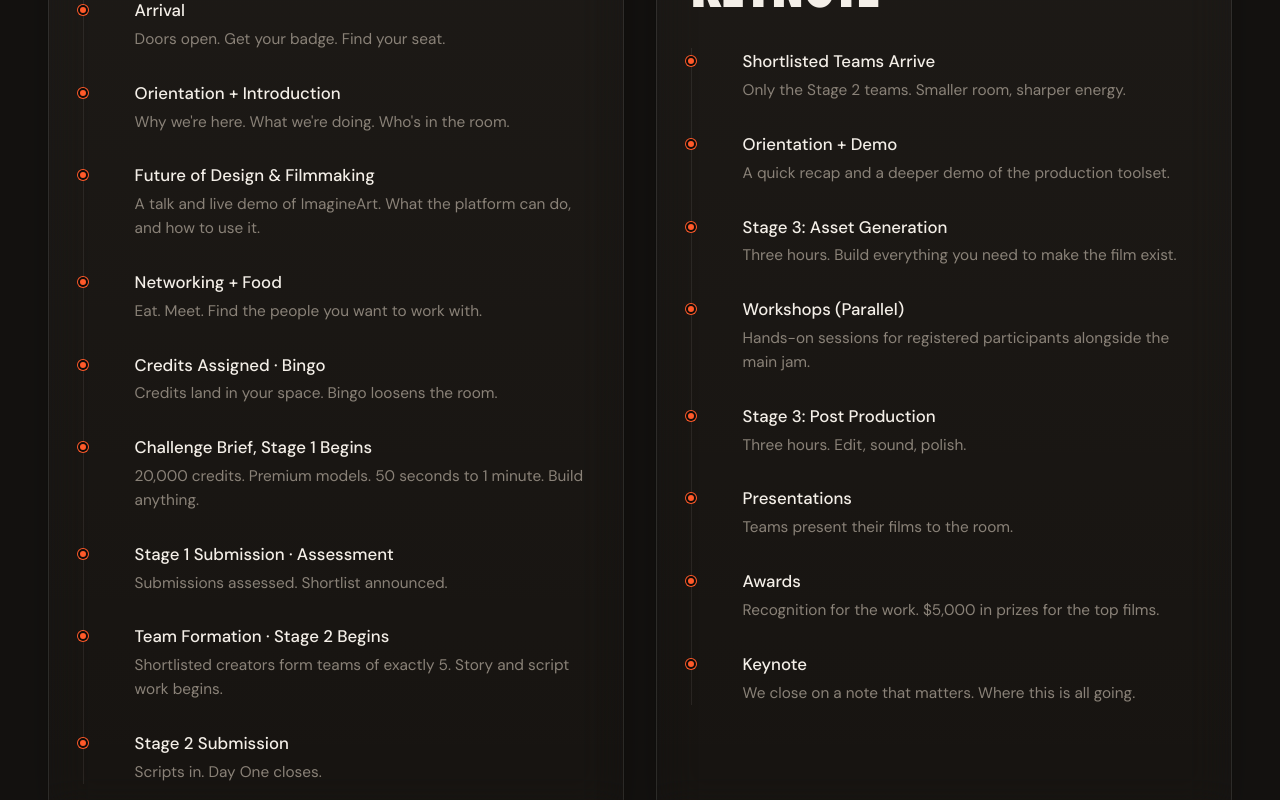
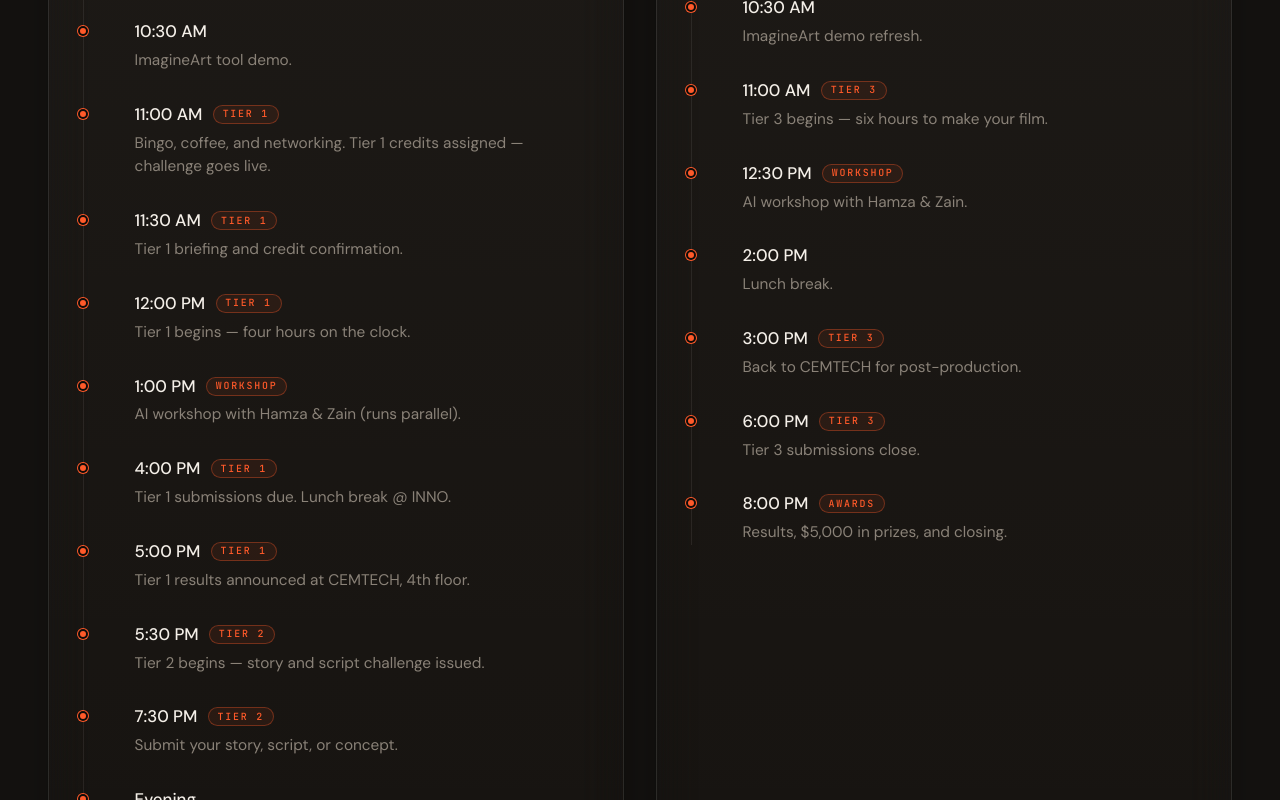
Before and after one commit to Harris-giki/AI-Playground, a Next.js app: page /details in a window 1280 px wide. Shown: the part 1600-2400 px from the top of the page. Built offline with nearby package versions, Linux system fonts and the light colour scheme.

Commit message:
Tiers and Timeline added/updated

```diff
--- a/src/app/details/page.tsx
+++ b/src/app/details/page.tsx
@@ -1,11 +1,17 @@
 import type { Metadata } from "next";
 import { ScrollReveal } from "@/components/ScrollReveal";
+import { TierChallengeRow } from "@/components/TierChallengeRow";
 import {
   IconCalendar,
   IconMapPin,
   IconClock,
   IconArrowRight,
 } from "@/components/icons";
+import {
+  dayOneSchedule,
+  dayTwoSchedule,
+  tierChallenges,
+} from "@/lib/event-details";
 import { applyFormUrl, eventDateLabel } from "@/lib/site";
 
 export const metadata: Metadata = {
@@ -30,77 +36,6 @@ const qualities = [
   {
     title: "Genuine curiosity",
     desc: "About where creativity is going, and the courage to meet it.",
-  },
-];
-
-const dayOne = [
-  { title: "Arrival", desc: "Doors open. Get your badge. Find your seat." },
-  {
-    title: "Orientation + Introduction",
-    desc: "Why we're here. What we're doing. Who's in the room.",
-  },
-  {
-    title: "Future of Design & Filmmaking",
-    desc: "A talk and live demo of ImagineArt. What the platform can do, and how to use it.",
-  },
-  {
-    title: "Networking + Food",
-    desc: "Eat. Meet. Find the people you want to work with.",
-  },
-  {
-    title: "Credits Assigned · Bingo",
-    desc: "Credits land in your space. Bingo loosens the room.",
-  },
-  {
-    title: "Challenge Brief, Stage 1 Begins",
-    desc: "20,000 credits. Premium models. 50 seconds to 1 minute. Build anything.",
-  },
-  {
-    title: "Stage 1 Submission · Assessment",
-    desc: "Submissions assessed. Shortlist announced.",
-  },
-  {
-    title: "Team Formation · Stage 2 Begins",
-    desc: "Shortlisted creators form teams of exactly 5. Story and script work begins.",
-  },
-  {
-    title: "Stage 2 Submission",
-    desc: "Scripts in. Day One closes.",
-  },
-];
-
-const dayTwo = [
-  {
-    title: "Shortlisted Teams Arrive",
-    desc: "Only the Stage 2 teams. Smaller room, sharper energy.",
-  },
-  {
-    title: "Orientation + Demo",
-    desc: "A quick recap and a deeper demo of the production toolset.",
-  },
-  {
-    title: "Stage 3: Asset Generation",
-    desc: "Three hours. Build everything you need to make the film exist.",
-  },
-  {
-    title: "Workshops (Parallel)",
-    desc: "Hands-on sessions for registered participants alongside the main jam.",
-  },
-  {
-    title: "Stage 3: Post Production",
-    desc: "Three hours. Edit, sound, polish.",
-  },
-  {
-    title: "Presentations",
-    desc: "Teams present their films to the room.",
-  },
-  {
-    title: "Awards",
-    desc: "Recognition for the work. $5,000 in prizes for the top films.",
-  },
-  {
-    title: "Keynote",
-    desc: "We close on a note that matters. Where this is all going.",
   },
 ];
 
@@ -137,7 +72,7 @@ export default function Details() {
             <span className="label-eyebrow">The Event</span>
           </div>
           <h1 className="title-hero mb-8 descender-safe max-w-[1000px]">
-            Two days, three stages,
+            Two days, three tiers,
             <br />
             <em
               className="text-outline accent"
@@ -184,7 +119,7 @@ export default function Details() {
                 className="w-[18px] h-[18px]"
                 style={{ color: "var(--accent)" }}
               />
-              <span className="meta-inline">2 Days · 3 Stages</span>
+              <span className="meta-inline">2 Days · 3 Tiers</span>
             </div>
             <div className="flex items-center gap-2.5">
               <IconMapPin
@@ -221,9 +156,8 @@ export default function Details() {
               <em>moving fast.</em>
             </h2>
             <p className="prose-body mb-14 max-w-[640px]">
-              Day One pulls the room together and runs Stage 1 and Stage 2. Day Two
-              is for the shortlisted teams making the films, presenting, and taking
-              home a share of the $5,000 prize pool.
+              Day One runs Tier 1 and Tier 2 at CEMTECH and Vyro. Day Two is Tier 3,
+              final submissions, and the $5,000 prize announcement.
             </p>
           </ScrollReveal>
 
@@ -232,15 +166,20 @@ export default function Details() {
               <div className="day-card">
                 <p className="label-day mb-3">Day 01</p>
                 <h3 className="title-lg descender-safe mb-8">
-                  Arrival, Stage 1, Stage 2
+                  Tier 1 & Tier 2
                 </h3>
                 <div className="timeline">
-                  {dayOne.map((item) => (
+                  {dayOneSchedule.map((item, index) => (
                     <div
-                      key={item.title}
+                      key={`day1-${index}`}
                       className="timeline-dot relative pl-5 pb-7 last:pb-0"
                     >
-                      <p className="timeline-title">{item.title}</p>
+                      <div className="timeline-head">
+                        <p className="timeline-title">{item.time}</p>
+                        {item.tag ? (
+                          <span className="timeline-tag">{item.tag}</span>
+                        ) : null}
+                      </div>
                       <p className="timeline-desc">{item.desc}</p>
                     </div>
                   ))}
@@ -252,15 +191,20 @@ export default function Details() {
               <div className="day-card">
                 <p className="label-day mb-3">Day 02</p>
                 <h3 className="title-lg descender-safe mb-8">
-                  Stage 3, Presentations, Keynote
+                  Tier 3 & Awards
                 </h3>
                 <div className="timeline">
-                  {dayTwo.map((item) => (
+                  {dayTwoSchedule.map((item, index) => (
                     <div
-                      key={item.title}
+                      key={`day2-${index}`}
                       className="timeline-dot relative pl-5 pb-7 last:pb-0"
                     >
-                      <p className="timeline-title">{item.title}</p>
+                      <div className="timeline-head">
+                        <p className="timeline-title">{item.time}</p>
+                        {item.tag ? (
+                          <span className="timeline-tag">{item.tag}</span>
+                        ) : null}
+                      </div>
                       <p className="timeline-desc">{item.desc}</p>
                     </div>
                   ))}
@@ -268,6 +212,31 @@ export default function Details() {
               </div>
             </ScrollReveal>
           </div>
+
+          <ScrollReveal delay={0.08}>
+            <div className="challenges-block">
+              <div className="section-head mb-6">
+                <span className="label-eyebrow">The Challenges</span>
+              </div>
+              <h2 className="title-display mb-4 descender-safe">
+                Three tiers.
+                <br />
+                <em>Prove it at every stage.</em>
+              </h2>
+              <p className="prose-body mb-10 max-w-[640px]">
+                Each tier narrows the room. Credits, tools, and time limits shift
+                — only the strongest stories make it to the final cut.
+              </p>
+
+              <div className="stages-shell stages-shell--tiers">
+                {tierChallenges.map((tier, index) => (
+                  <ScrollReveal key={tier.id} delay={index * 0.05}>
+                    <TierChallengeRow tier={tier} />
+                  </ScrollReveal>
+                ))}
+              </div>
+            </div>
+          </ScrollReveal>
         </div>
       </section>
 
--- a/src/app/globals.css
+++ b/src/app/globals.css
@@ -1684,6 +1684,69 @@ strong { color: var(--ink); font-weight: 500; }
     0 28px 44px -24px rgba(20, 17, 14, 0.18);
 }
 
+/* Challenges block — below schedule on /details */
+.challenges-block {
+  margin-top: clamp(3.5rem, 7vw, 5.5rem);
+  padding-top: clamp(2.5rem, 5vw, 4rem);
+  border-top: 1px solid rgba(244, 239, 232, 0.08);
+}
+[data-theme="light"] .challenges-block {
+  border-top-color: rgba(20, 17, 14, 0.08);
+}
+
+.tier-row__meta {
+  display: flex;
+  align-items: center;
+  gap: 0.5rem;
+  flex-wrap: wrap;
+}
+
+/* Extra breathing room between tier blocks on /details */
+.stages-shell--tiers .stage-row {
+  border-bottom: 0;
+  padding-bottom: clamp(0.75rem, 2vw, 1.25rem);
+}
+
+.stages-shell--tiers .animate-on-scroll + .animate-on-scroll {
+  margin-top: clamp(2.5rem, 5vw, 4rem);
+  padding-top: clamp(2rem, 4vw, 3rem);
+  border-top: 1px solid rgba(244, 239, 232, 0.08);
+}
+
+[data-theme="light"] .stages-shell--tiers .animate-on-scroll + .animate-on-scroll {
+  border-top-color: rgba(20, 17, 14, 0.08);
+}
+
+/* Timeline row header — time + optional tier/workshop tag */
+.timeline-head {
+  display: flex;
+  align-items: center;
+  gap: 0.65rem;
+  flex-wrap: wrap;
+  margin-bottom: 0.25rem;
+}
+
+.timeline-head .timeline-title {
+  margin-bottom: 0;
+}
+
+.timeline-tag {
+  font-family: var(--font-mono), monospace;
+  font-size: 0.62rem;
+  letter-spacing: 0.18em;
+  text-transform: uppercase;
+  color: var(--accent);
+  font-weight: 500;
+  padding: 0.22rem 0.55rem;
+  border-radius: 999px;
+  border: 1px solid color-mix(in srgb, var(--accent) 35%, transparent);
+  background: color-mix(in srgb, var(--accent) 8%, transparent);
+  line-height: 1;
+}
+[data-theme="light"] .timeline-tag {
+  background: color-mix(in srgb, var(--accent) 6%, white);
+}
+
 /* ── CTA Shell — wraps the closing call to action ── */
 
 .cta-shell {
--- /dev/null
+++ b/src/components/TierChallengeRow.tsx
@@ -0,0 +1,31 @@
+import type { TierChallenge } from "@/lib/event-details";
+
+type Props = {
+  tier: TierChallenge;
+};
+
+export function TierChallengeRow({ tier }: Props) {
+  return (
+    <div className="stage-row" data-hover={tier.hover}>
+      <div className="stage-index" aria-hidden>
+        {tier.id}
+      </div>
+      <div>
+        <div className="tier-row__meta mb-2">
+          <p className="label-stage mb-0">Tier {tier.id}</p>
+          <span className="meta-tag">{tier.day}</span>
+          <span className="meta-tag">{tier.format}</span>
+        </div>
+        <h3 className="title-lg descender-safe mb-[0.7rem]">{tier.name}</h3>
+        <p className="prose-body-sm max-w-[560px] mb-[1.8rem]">{tier.desc}</p>
+        <div className="flex gap-2 flex-wrap">
+          {tier.pills.map((pill) => (
+            <span key={pill} className="meta-tag">
+              {pill}
+            </span>
+          ))}
+        </div>
+      </div>
+    </div>
+  );
+}
--- /dev/null
+++ b/src/lib/event-details.ts
@@ -0,0 +1,155 @@
+export type ScheduleItem = {
+  time: string;
+  desc: string;
+  tag?: string;
+};
+
+export type TierChallenge = {
+  id: string;
+  day: string;
+  format: string;
+  name: string;
+  desc: string;
+  pills: string[];
+  hover: string;
+};
+
+export const dayOneSchedule: ScheduleItem[] = [
+  {
+    time: "9:00 AM",
+    desc: "Arrival and onboarding at CEMTECH reception — tags and wristbands.",
+  },
+  {
+    time: "10:00 AM",
+    desc: "Opening orientation at Vyro office, 4th floor.",
+  },
+  {
+    time: "10:30 AM",
+    desc: "ImagineArt tool demo.",
+  },
+  {
+    time: "11:00 AM",
+    desc: "Bingo, coffee, and networking. Tier 1 credits assigned — challenge goes live.",
+    tag: "Tier 1",
+  },
+  {
+    time: "11:30 AM",
+    desc: "Tier 1 briefing and credit confirmation.",
+    tag: "Tier 1",
+  },
+  {
+    time: "12:00 PM",
+    desc: "Tier 1 begins — four hours on the clock.",
+    tag: "Tier 1",
+  },
+  {
+    time: "1:00 PM",
+    desc: "AI workshop with Hamza & Zain (runs parallel).",
+    tag: "Workshop",
+  },
+  {
+    time: "4:00 PM",
+    desc: "Tier 1 submissions due. Lunch break @ INNO.",
+    tag: "Tier 1",
+  },
+  {
+    time: "5:00 PM",
+    desc: "Tier 1 results announced at CEMTECH, 4th floor.",
+    tag: "Tier 1",
+  },
+  {
+    time: "5:30 PM",
+    desc: "Tier 2 begins — story and script challenge issued.",
+    tag: "Tier 2",
+  },
+  {
+    time: "7:30 PM",
+    desc: "Submit your story, script, or concept.",
+    tag: "Tier 2",
+  },
+  {
+    time: "Evening",
+    desc: "Wrap for the day. Rest up — Day Two moves fast.",
+  },
+];
+
+export const dayTwoSchedule: ScheduleItem[] = [
+  {
+    time: "9:00 AM",
+    desc: "Arrival.",
+  },
+  {
+    time: "10:00 AM",
+    desc: "Orientation and reminder to access your Tier 2 submissions.",
+    tag: "Tier 2",
+  },
+  {
+    time: "10:30 AM",
+    desc: "ImagineArt demo refresh.",
+  },
+  {
+    time: "11:00 AM",
+    desc: "Tier 3 begins — six hours to make your film.",
+    tag: "Tier 3",
+  },
+  {
+    time: "12:30 PM",
+    desc: "AI workshop with Hamza & Zain.",
+    tag: "Workshop",
+  },
+  {
+    time: "2:00 PM",
+    desc: "Lunch break.",
+  },
+  {
+    time: "3:00 PM",
+    desc: "Back to CEMTECH for post-production.",
+    tag: "Tier 3",
+  },
+  {
+    time: "6:00 PM",
+    desc: "Tier 3 submissions close.",
+    tag: "Tier 3",
+  },
+  {
+    time: "8:00 PM",
+    desc: "Results, $5,000 in prizes, and closing.",
+    tag: "Awards",
+  },
+];
+
+export const tierChallenges: TierChallenge[] = [
+  {
+    id: "01",
+    day: "Day 01",
+    format: "Solo",
+    name: "One Prompt Challenge",
+    desc: "Curate a single prompt and generate a 15-second clip in Film Studio. Everyone competes individually — this is the first filter.",
+    pills: ["Seedance", "720P", "3,000 credits", "Film Studio", "Portal submission"],
+    hover: "TIER 01",
+  },
+  {
+    id: "02",
+    day: "Day 01",
+    format: "Teams of 3–5",
+    name: "Story + Script",
+    desc: "Qualifiers from Tier 1 form teams and craft the story and script for their short film. Narrative clarity matters as much as the idea.",
+    pills: ["Tier 1 qualifiers", "Teams of 3–5", "Story + Script", "Portal submission"],
+    hover: "TIER 02",
+  },
+  {
+    id: "03",
+    day: "Day 02",
+    format: "Teams",
+    name: "Assets + Post Production",
+    desc: "Six hours to generate assets, post-produce, and present a complete short film using Workflows. This is where the room becomes a studio.",
+    pills: [
+      "6 hours total",
+      "3 hrs assets + 3 hrs post",
+      "75k–100k credits",
+      "Workflows",
+      "Short film",
+    ],
+    hover: "TIER 03",
+  },
+];
```
